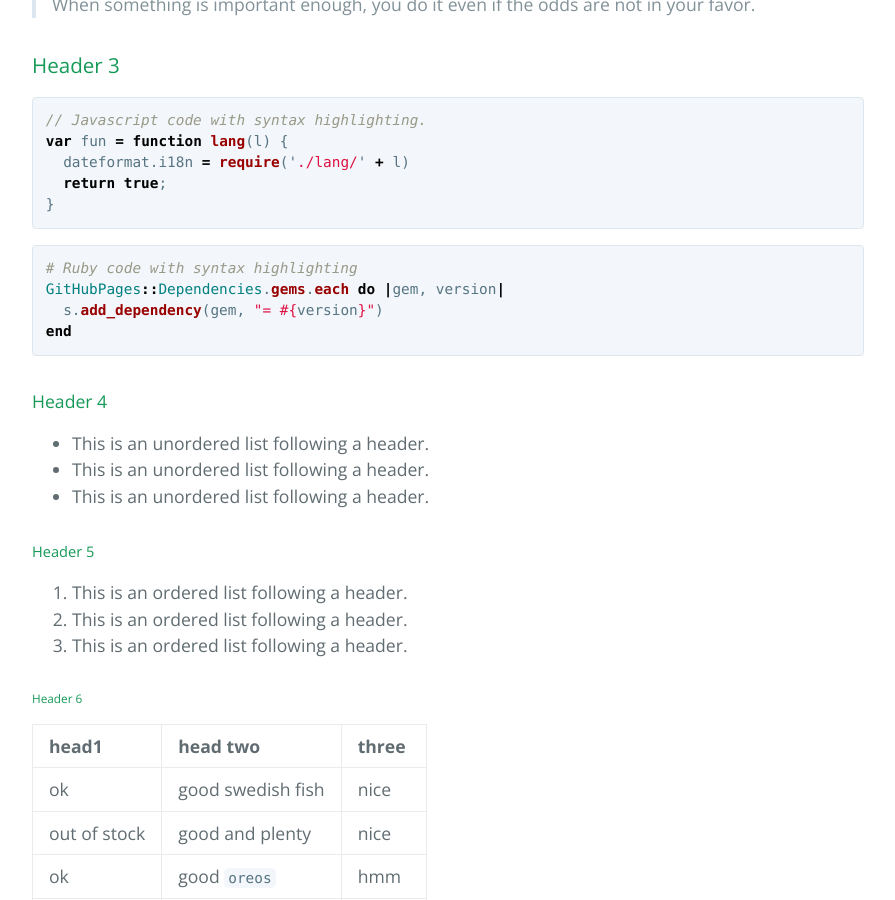
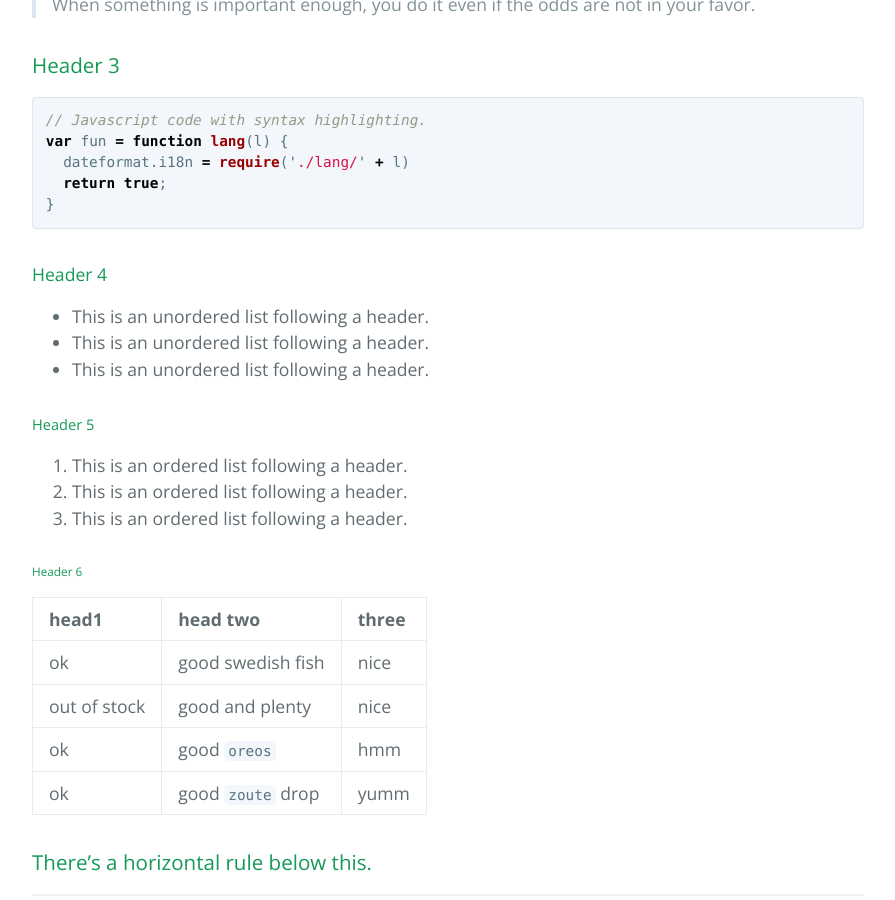
Before and after one commit to adh30/adh30.github.io, a Jekyll site: the page built from index.md, in a window 1280 px wide and 900 px high, scrolled down 804 px. Shown: the whole window, without its empty margins (192-1087 px from the left). Built offline with Jekyll 4.4.1, drawn with Linux system fonts in a browser that asks for light colours.

Commit message:
Update index.md

````diff
--- a/index.md
+++ b/index.md
@@ -28,13 +28,6 @@ var fun = function lang(l) {
   dateformat.i18n = require('./lang/' + l)
   return true;
 }
-```
-
-```ruby
-# Ruby code with syntax highlighting
-GitHubPages::Dependencies.gems.each do |gem, version|
-  s.add_dependency(gem, "= #{version}")
-end
 ```
 
 #### Header 4
````
